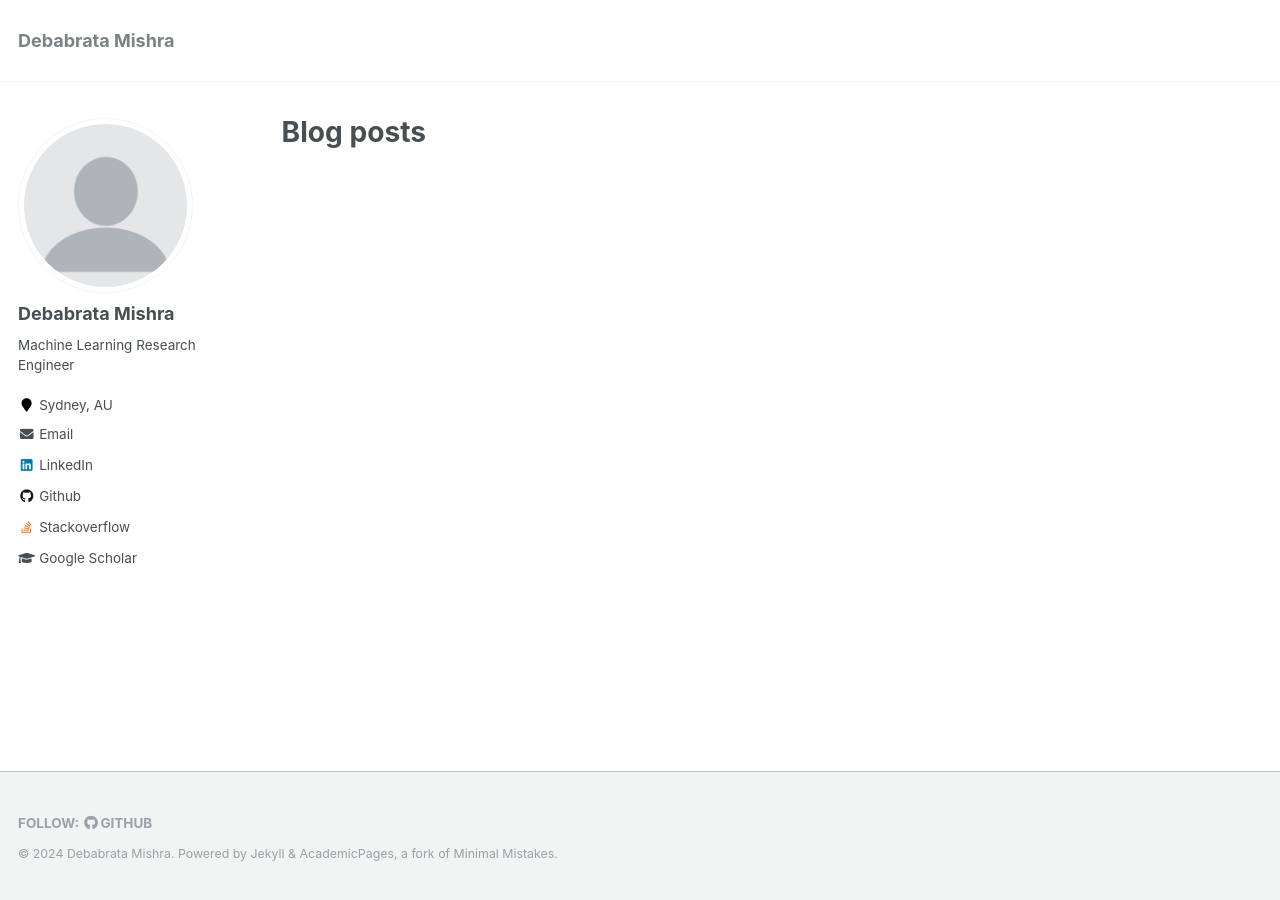
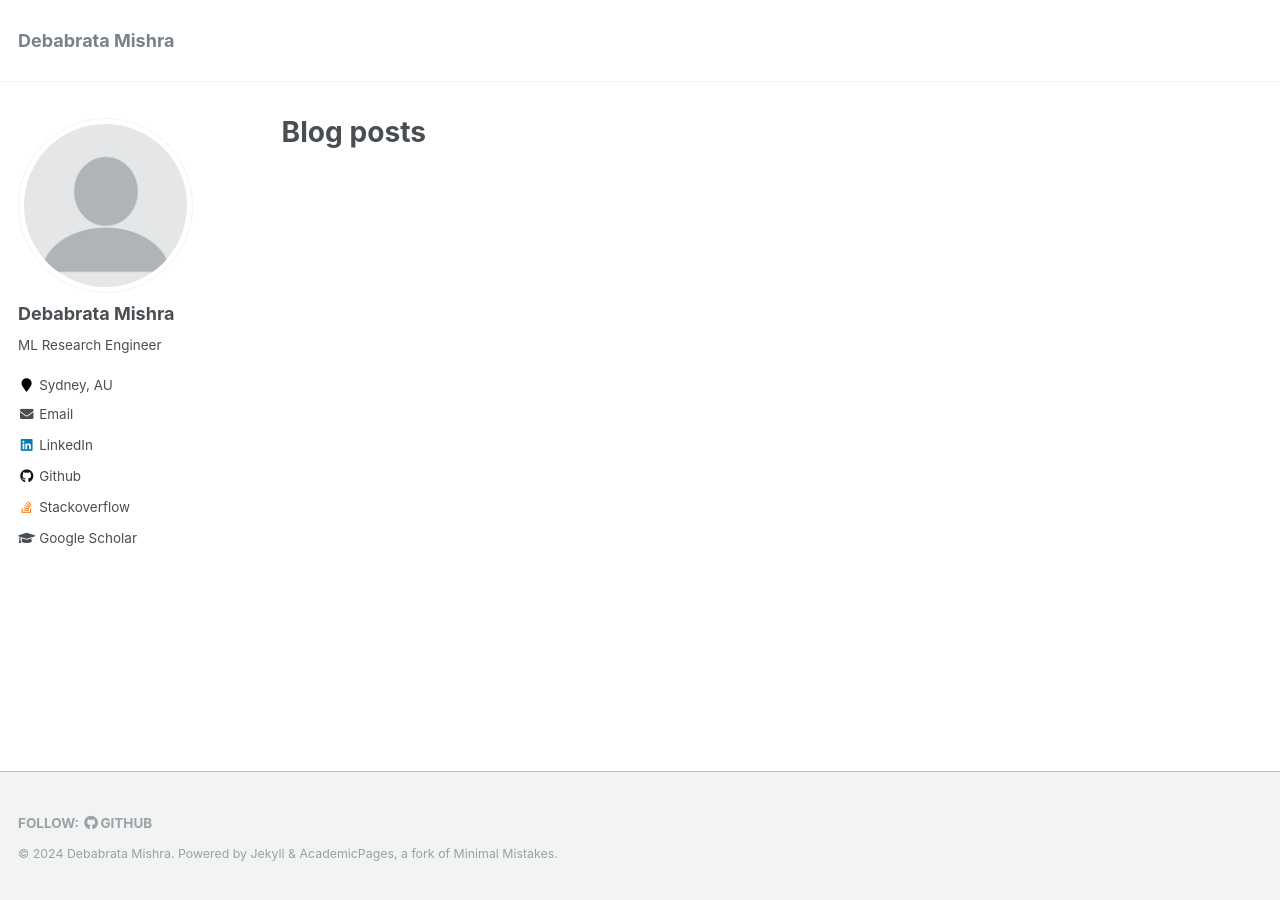
Before and after one commit to debabratamishra/debabratamishra.github.io, a Jekyll site: the page built from _pages/year-archive.html, in a window 1280 px wide. Built offline with Jekyll 4.4.1, drawn with Linux system fonts in a browser that asks for light colours.

Commit message:
Updated position title

```diff
--- a/_config.yml
+++ b/_config.yml
@@ -72,7 +72,7 @@ analytics:
 author:
   name             : "Debabrata Mishra"
   avatar           : "profile.png"
-  bio              : "Machine Learning Research Engineer"
+  bio              : "ML Research Engineer"
   employer         : #"National Acoustic Laboratories"
   googlescholar    : "https://scholar.google.com.au/citations?user=oqq4vIgAAAAJ"
   email            : "debabrata[dot]mishra641[at]gmail[dot]com"
```
